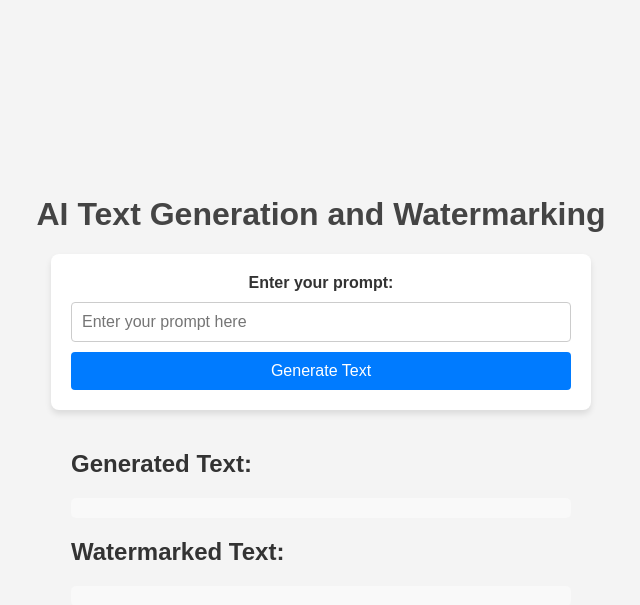
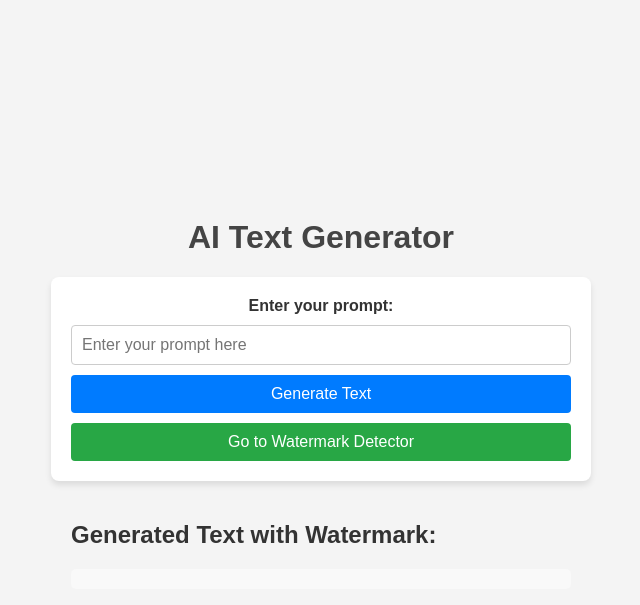
Before and after one commit to Nikhil-Blllitz/Samsung-Prism, a Flask app: page / in a window 1280 px wide. Shown: the top 605 px of the page, without its empty margins (319-959 px from the left). Run offline with Flask 3, Linux system fonts and the light colour scheme.

Commit message:
Detector implemented

```diff
--- a/app.py
+++ b/app.py
@@ -59,28 +59,44 @@ def generate_and_watermark(user_input):
 
 @app.route('/')
 def home():
-    return render_template('index.html')  # Serve the HTML frontend
+    return render_template('index.html')  # Default generation page
+
+@app.route('/watermark-detector')
+def watermark_detector():
+    return render_template('detect_watermark.html')  # Watermark detection page
+
 
 @app.route('/generate', methods=['POST'])
 def generate_text():
-    data = request.get_json()  # Receive JSON data from client
+    data = request.get_json()
     prompt = data.get("prompt", "")
 
-    # Check if prompt is not empty
     if not prompt:
         return jsonify({"error": "No prompt provided"}), 400
 
-    # Generate text with the specified model
     try:
-        generated_text = generate_and_watermark(prompt)
+        # Generate text and apply watermark
+        watermarked_text = generate_and_watermark(prompt)
     except Exception as e:
         return jsonify({"error": f"Text generation failed: {str(e)}"}), 500
 
-    # Return the generated text and watermarked text as a JSON response
     return jsonify({
-        "generated_text": generated_text,
-        "watermarked_text": generated_text  # The watermark is embedded in the generated text itself
+        "watermarked_text": watermarked_text
     })
+
+
+@app.route('/detect', methods=['POST'])
+def detect_watermark():
+    data = request.get_json()  # Receive JSON data from the client
+    text = data.get("text", "")
+
+    # Check for the presence of the Unicode watermark (\u200C)
+    if "\u200C" in text:
+        result = {"message": "This text is AI-generated."}
+    else:
+        result = {"message": "No AI watermark detected in this text."}
+
+    return jsonify(result)
 
 if __name__ == "__main__":
     app.run(debug=True)
--- a/templates/index.html
+++ b/templates/index.html
@@ -3,7 +3,7 @@
 <head>
     <meta charset="UTF-8">
     <meta name="viewport" content="width=device-width, initial-scale=1.0">
-    <title>AI Text Generation and Watermarking</title>
+    <title>AI Text Generator</title>
     <style>
         body {
             font-family: Arial, sans-serif;
@@ -30,13 +30,13 @@
             text-align: center;
         }
         input[type="text"] {
-            width: 100%; /* Full width of the parent container */
+            width: 100%;
             padding: 10px;
             margin: 10px 0;
             border: 1px solid #ccc;
             border-radius: 4px;
             font-size: 16px;
-            box-sizing: border-box; /* Ensures padding doesn't increase total width */
+            box-sizing: border-box;
         }
         button {
             padding: 10px 20px;
@@ -46,7 +46,7 @@
             border: none;
             border-radius: 4px;
             cursor: pointer;
-            width: 100%; /* Button spans the container's width */
+            width: 100%;
         }
         button:hover {
             background-color: #0056b3;
@@ -57,9 +57,6 @@
             max-width: 500px;
             width: 100%;
         }
-        .result-section {
-            margin-bottom: 20px;
-        }
         pre {
             background: #f9f9f9;
             padding: 10px;
@@ -67,8 +64,15 @@
             overflow-x: auto;
             font-size: 14px;
             color: #555;
-            white-space: pre-wrap; /* Wrap long text in the pre element */
-            word-wrap: break-word; /* Ensure long words break properly */
+            white-space: pre-wrap;
+            word-wrap: break-word;
+        }
+        .link-button {
+            margin-top: 10px;
+            background-color: #28a745;
+        }
+        .link-button:hover {
+            background-color: #218838;
         }
     </style>
     <script>
@@ -91,8 +95,7 @@
 
                 if (response.ok) {
                     const data = await response.json();
-                    document.getElementById('generatedText').textContent = data.generated_text;
-                    document.getElementById('watermarkedText').textContent = data.watermarked_text;
+                    document.getElementById('outputText').textContent = data.watermarked_text;
                 } else {
                     const errorData = await response.json();
                     alert("Error: " + errorData.error);
@@ -105,22 +108,19 @@
     </script>
 </head>
 <body>
-    <h1>AI Text Generation and Watermarking</h1>
+    <h1>AI Text Generator</h1>
     <div id="form-container">
         <label for="prompt"><strong>Enter your prompt:</strong></label>
         <input type="text" id="prompt" placeholder="Enter your prompt here" />
         <button onclick="generateText()">Generate Text</button>
+        <a href="/watermark-detector">
+            <button class="link-button">Go to Watermark Detector</button>
+        </a>
     </div>
 
     <div id="results">
-        <div class="result-section">
-            <h2>Generated Text:</h2>
-            <pre id="generatedText"></pre>
-        </div>
-        <div class="result-section">
-            <h2>Watermarked Text:</h2>
-            <pre id="watermarkedText"></pre>
-        </div>
+        <h2>Generated Text with Watermark:</h2>
+        <pre id="outputText"></pre>
     </div>
 </body>
 </html>
```
Also changed, not shown: templates/detect_watermark.html (added, +80 -0 lines).
